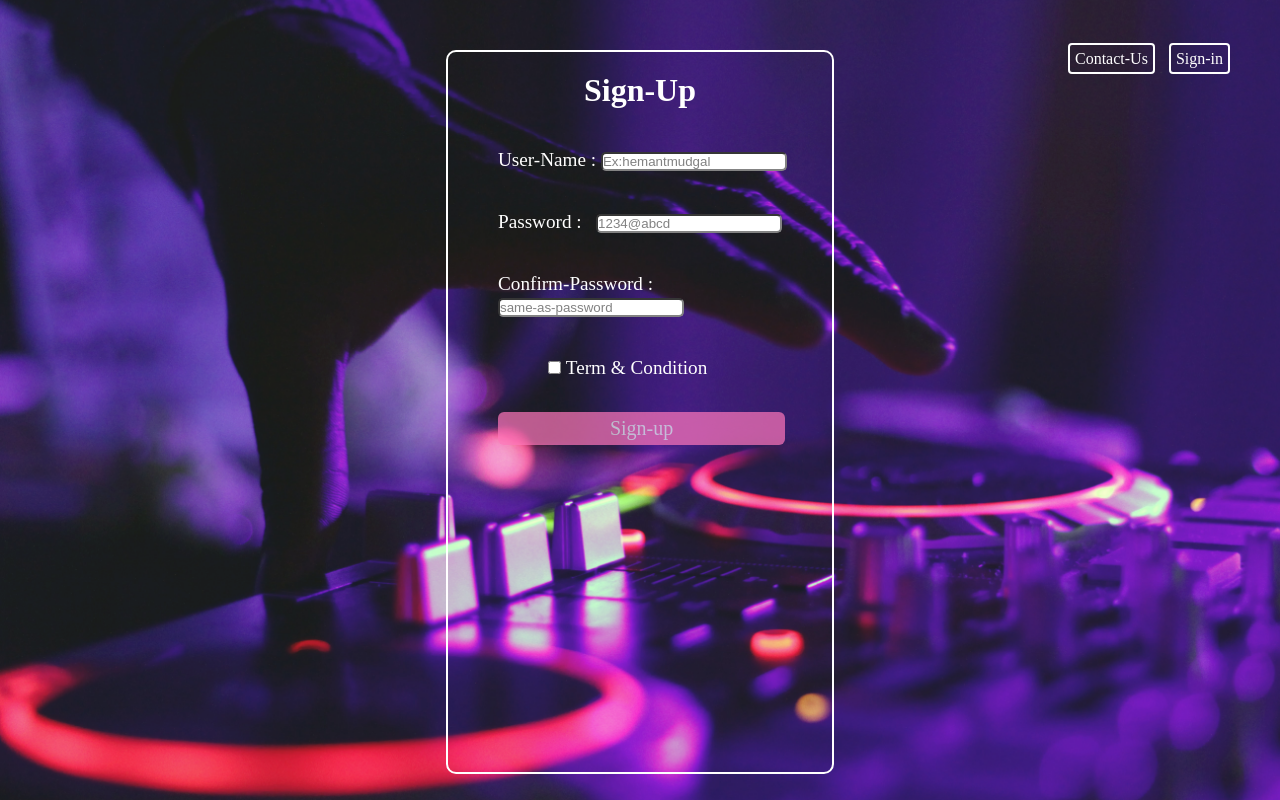
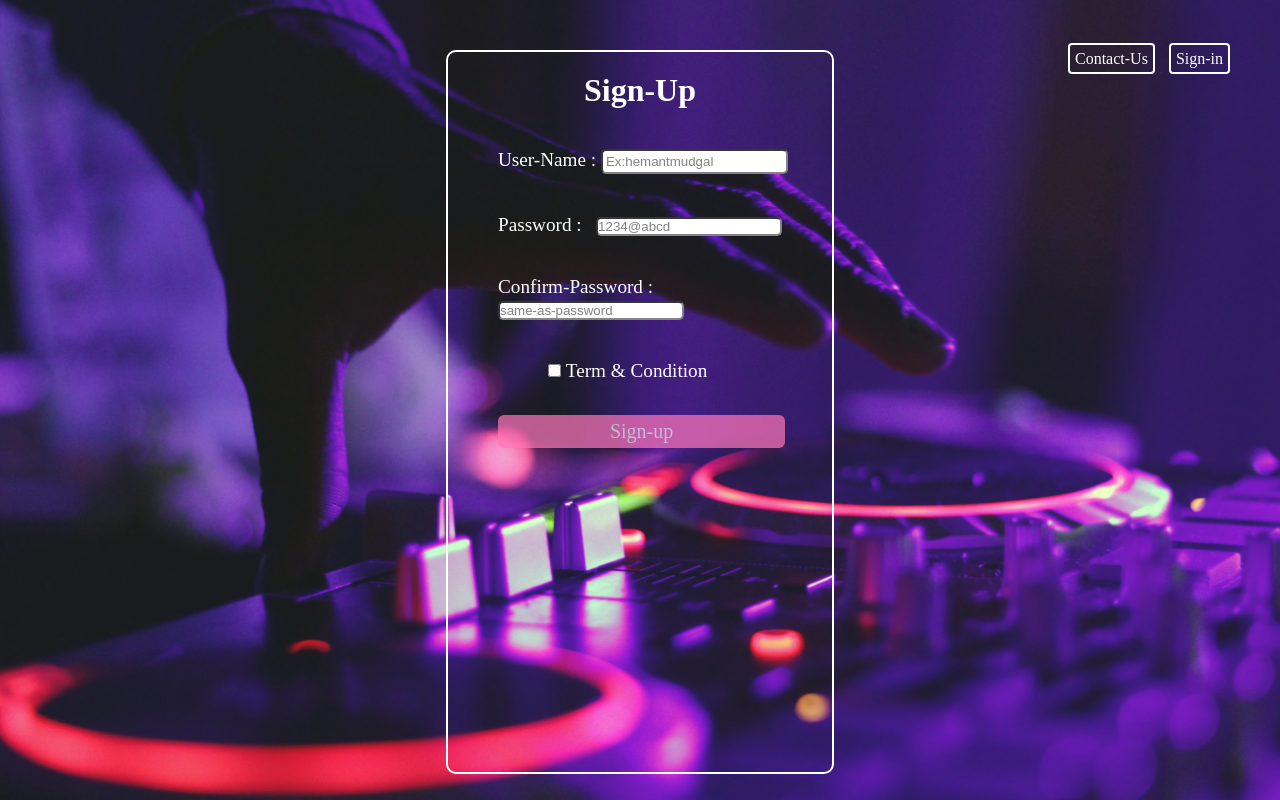
Before and after one commit to D-Coder135/Rhythm_And_Beats-Music-Streaming-Website-, a PHP site: page /sign-up.html in a window 1280 px wide, with the pointer over the restyled element. Run offline with PHP 8.4, Linux system fonts and the light colour scheme.

Commit message:
Comple rollback

```diff
--- a/css/signup-page.css
+++ b/css/signup-page.css
@@ -85,6 +85,10 @@
   padding-right: 5px;
 }
 
+.form-classes input:hover{
+  padding: 3px;
+}
+
 button {
   opacity: 0.7;
   background-color: violet;
```
